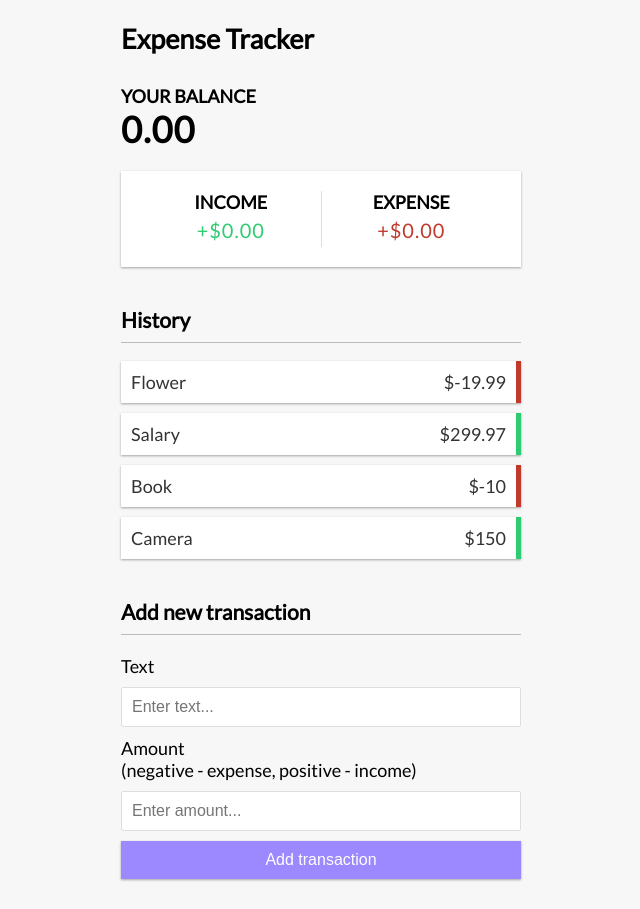
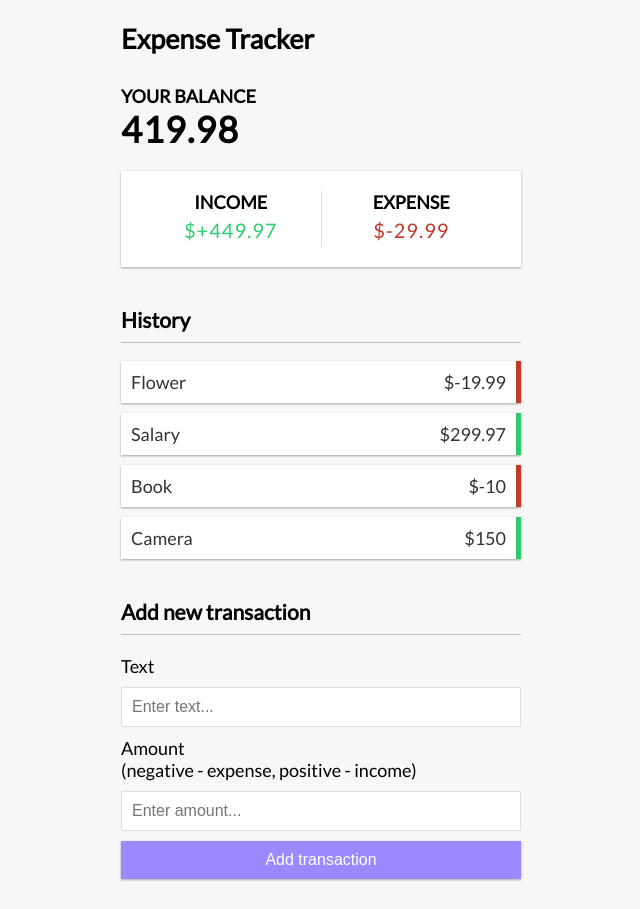
Before and after one commit to omitoful/expense_tracker_vue, a Vue app: page / in a window 1280 px wide. Shown: the whole page, without its empty margins (319-959 px from the left). Built offline with nearby package versions, Linux system fonts and the light colour scheme.

Commit message:
setup total/income/expense

```diff
--- a/src/App.vue
+++ b/src/App.vue
@@ -1,28 +1,52 @@
 <template>
   <Header />
   <div class="container">
-    <Balance />
-    <IncomeExpense />
-    <TransactionList />
+    <Balance :total="total" />
+    <IncomeExpense :income="income" :expense="expense" />
+    <TransactionList :transactions="transactions" />
     <AddTransaction />
   </div>
 </template>
 
-<script>
+<script setup>
 import Header from "./components/Header.vue";
 import Balance from "./components/Balance.vue";
 import IncomeExpense from "./components/IncomeExpense.vue";
 import TransactionList from "./components/TransactionList.vue";
 import AddTransaction from "./components/AddTransaction.vue";
-export default {
-  components: {
-    Header,
-    Balance,
-    IncomeExpense,
-    TransactionList,
-    AddTransaction,
-  },
-};
+
+import { ref, computed } from "vue";
+
+const transactions = ref([
+  { id: 1, text: "Flower", amount: -19.99 },
+  { id: 2, text: "Salary", amount: 299.97 },
+  { id: 3, text: "Book", amount: -10 },
+  { id: 4, text: "Camera", amount: 150 },
+]);
+
+// get total
+const total = computed(() => {
+  return transactions.value.reduce((acc, transaction) => {
+    return acc + transaction.amount;
+  }, 0);
+});
+// get income
+const income = computed(() => {
+  return transactions.value
+    .filter((transaction) => transaction.amount > 0)
+    .reduce((acc, transaction) => {
+      return acc + transaction.amount;
+    }, 0)
+    .toFixed(2);
+});
+
+// get expense
+const expense = computed(() => {
+  return transactions.value
+    .filter((transaction) => transaction.amount < 0)
+    .reduce((acc, transaction) => {
+      return acc + transaction.amount;
+    }, 0)
+    .toFixed(2);
+});
 </script>
-
-<style></style>
--- a/src/components/Balance.vue
+++ b/src/components/Balance.vue
@@ -1,10 +1,15 @@
 <template>
   <h4>Your Balance</h4>
-  <h1 id="balance">0.00</h1>
+  <h1 id="balance">{{ total }}</h1>
 </template>
 
-<script>
-export default {};
+<script setup>
+import { defineProps } from "vue";
+
+const props = defineProps({
+  total: {
+    type: Number,
+    required: true,
+  },
+});
 </script>
-
-<style></style>
--- a/src/components/IncomeExpense.vue
+++ b/src/components/IncomeExpense.vue
@@ -2,17 +2,26 @@
   <div class="inc-exp-container">
     <div>
       <h4>Income</h4>
-      <p id="money-plus" class="money plus">+$0.00</p>
+      <p id="money-plus" class="money plus">$+{{ income }}</p>
     </div>
     <div>
       <h4>Expense</h4>
-      <p id="money-minus" class="money minus">+$0.00</p>
+      <p id="money-minus" class="money minus">${{ expense }}</p>
     </div>
   </div>
 </template>
 
-<script>
-export default {};
+<script setup>
+import { defineProps } from "vue";
+
+const props = defineProps({
+  income: {
+    type: Number,
+    required: true,
+  },
+  expense: {
+    type: Number,
+    required: true,
+  },
+});
 </script>
-
-<style></style>
--- a/src/components/TransactionList.vue
+++ b/src/components/TransactionList.vue
@@ -12,21 +12,13 @@
   </ul>
 </template>
 
-<script>
-export default {
-  setup() {
-    const transactions = [
-      { id: 1, text: "Flower", amount: -19.99 },
-      { id: 2, text: "Salary", amount: 299.97 },
-      { id: 3, text: "Book", amount: -10 },
-      { id: 4, text: "Camera", amount: 150 },
-    ];
+<script setup>
+import { defineProps } from "vue";
 
-    return {
-      transactions,
-    };
+const props = defineProps({
+  transactions: {
+    type: Array,
+    required: true,
   },
-};
+});
 </script>
-
-<style></style>
```
